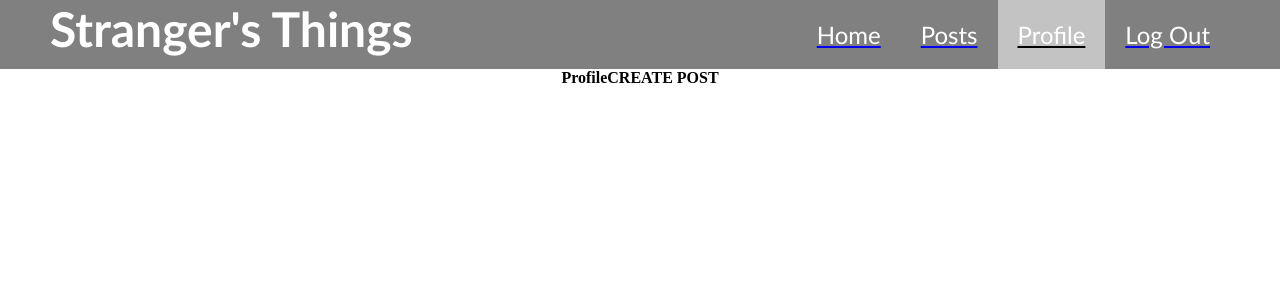
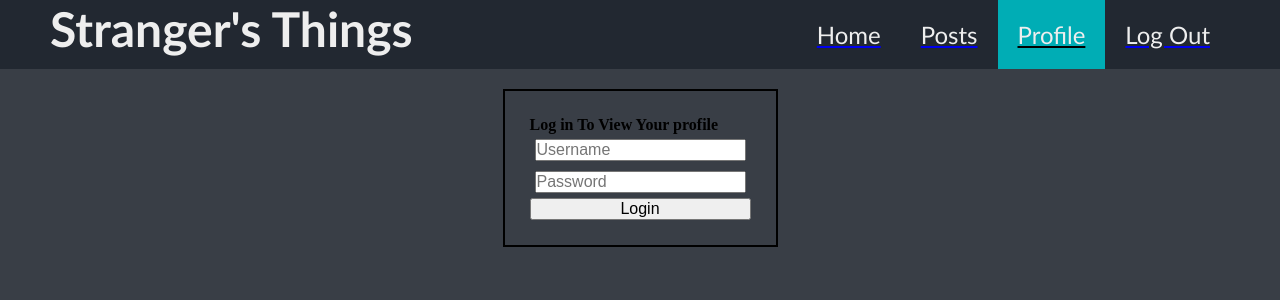
Before and after one commit to KyleBPerez/StrangersThangs, a React (Create React App) app: page /profile in a window 1280 px wide. Shown: the top 300 px of the page. Built offline with nearby package versions, Linux system fonts and the light colour scheme.

Commit message:
styled posts more / added extra info in posts

```diff
--- a/src/api/index.js
+++ b/src/api/index.js
@@ -5,6 +5,7 @@ export const fetchPosts = async () => {
     const response = await fetch(`${URL}/posts`)
     const result = await response.json()
     if (result.error) throw result.error
+    console.log(result)
     return result.data.posts
   } catch (error) {
     console.error(error, `something went wrong`)
--- a/src/compCss/Header.css
+++ b/src/compCss/Header.css
@@ -1,8 +1,8 @@
 .page-header {
   display: flex;
   justify-content: space-between;
-  background-color: grey;
-  color: white;
+  background-color: #222831;
+  color: #eee;
   font-family: 'Gill Sans', 'Gill Sans MT', Calibri, 'Trebuchet MS', sans-serif;
 }
 
@@ -23,15 +23,15 @@
 .nav-items {
   padding: 20px;
   font-size: 1.5rem;
-  color: white;
+  color: #eee;
   font-style: none;
 }
 
 .nav-items:hover {
-  background-color: rgb(71, 71, 71);
+  background-color: #393e46;
 }
 
 .active {
   color: black;
-  background-color: rgb(195, 195, 195);
+  background-color: #00adb5;
 }
--- a/src/compCss/Posts.css
+++ b/src/compCss/Posts.css
@@ -1,25 +1,44 @@
 .posts {
   display: flex;
+  flex-wrap: wrap;
+  justify-content: center;
+  gap: 20px;
+  margin-top: 50px;
 }
 
 .post-card {
   display: flex;
   flex-direction: column;
-  flex-basis: 200px;
-  margin: 20px;
-  padding: 15px;
-  background-color: grey;
-  box-shadow: 2px 2px 5px rgba(0, 110, 255, 0.726);
+  flex-basis: 250px;
+  padding: 20px;
+  background-color: #222831;
+  box-shadow: 2px 2px 5px #00adb5;
 }
 
 .post-title {
   font-size: 1.3rem;
   margin-bottom: 20px;
-  color: white;
+  color: #eee;
   font-family: 'Lucida Sans', 'Lucida Sans Regular', 'Lucida Grande',
     'Lucida Sans Unicode', Geneva, Verdana, sans-serif;
 }
 
+.post-price {
+  margin-bottom: 15px;
+  color: #00adb5;
+}
+
 .post-description {
-  color: rgb(226, 226, 226);
+  color: #eee;
+  margin-bottom: 15px;
 }
+
+.post-user {
+  color: #00adb5;
+  font-size: 1.2rem;
+  font-family: 'Gill Sans', 'Gill Sans MT', Calibri, 'Trebuchet MS', sans-serif;
+}
+
+.post-by {
+  color: #eee;
+}
--- /dev/null
+++ b/src/compCss/Profile.css
@@ -0,0 +1,14 @@
+.login-profile {
+  margin: 20px;
+  padding: 25px;
+  border: 2px solid black;
+}
+
+.profile-container {
+  display: flex;
+  flex-direction: column;
+  align-items: center;
+  width: 100%;
+  background-color: #393e46;
+  color: #eee;
+}
--- a/src/components/Posts.jsx
+++ b/src/components/Posts.jsx
@@ -16,7 +16,12 @@ export default function Posts() {
           return (
             <div className='post-card' key={post._id}>
               <h1 className='post-title'>{post.title}</h1>
+              <h4 className='post-price'>Price: {post.price}</h4>
               <p className='post-description'>{post.description}</p>
+              <p className='post-by'>
+                Posted by{' '}
+                <span className='post-user'>{post.author.username}</span>
+              </p>
             </div>
           )
         })}
--- a/src/components/Profile.jsx
+++ b/src/components/Profile.jsx
@@ -1,5 +1,6 @@
 import { useState } from 'react'
 import { loginUser } from '../api/index'
+import '../compCss/Profile.css'
 
 export default function Profile({ userInfo, userAuthToken, setUserAuthToken }) {
   const [loginUsername, setLoginUsername] = useState('')
@@ -13,11 +14,10 @@ export default function Profile({ userInfo, userAuthToken, setUserAuthToken }) {
     setLoginUsername('')
   }
 
-  if (userInfo !== null) {
+  if (Object.keys(userInfo).length > 0) {
     return (
-      <>
-        <h1>{userInfo.username} Profile</h1>
-        <br />
+      <div className='profile-container'>
+        <h1 className='profile-name'>{userInfo.username} Profile</h1>
         <h4>CREATE POST</h4>
         {userInfo.messages &&
           userInfo.messages.map((msg) => {
@@ -28,34 +28,33 @@ export default function Profile({ userInfo, userAuthToken, setUserAuthToken }) {
               </div>
             )
           })}
-      </>
+      </div>
     )
   } else {
     return (
-      <>
-        <h1>Log in To View Your profile</h1>
-        <div className='login-card'>
+      <div className='login-profile'>
         <form
           className='login-form'
           action='submit'
           onSubmit={(e) => loginHandler(e)}
         >
-            <h2>Log In</h2>
+          <h1 className='login-text'>Log in To View Your profile</h1>
           <input
+            className='username-input'
             placeholder='Username'
             value={loginUsername}
             onChange={(e) => setLoginUsername(e.target.value)}
           />
           <input
+            className='password-input'
             type='password'
             placeholder='Password'
             value={loginPassword}
             onChange={(e) => setLoginPassword(e.target.value)}
           />
-            <button>Login</button>
+          <button className='login-button'>Login</button>
         </form>
       </div>
-      </>
     )
   }
 }
--- a/src/index.css
+++ b/src/index.css
@@ -2,6 +2,10 @@
   margin: 0;
   padding: 0;
   font-size: 16px;
+}
+
+html {
+  background-color: #393e46;
 }
 
 #root {
```
Lines whose indentation alone changed are shown as unchanged.
